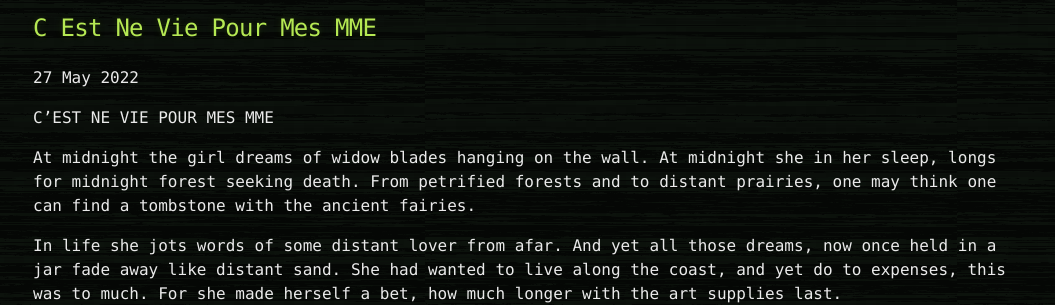
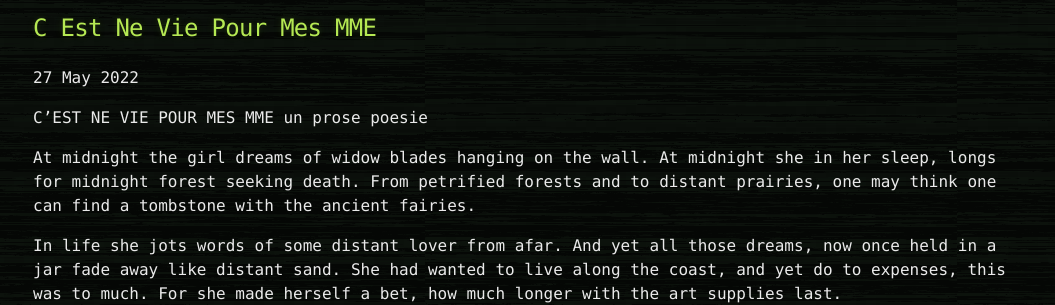
Before and after one commit to LWFlouisa/WeaverNewsletter, a Jekyll site: the page built from _posts/2022-05-27-cestneviepourmesmme.md, in a window 1280 px wide. Shown: the part 134-439 px from the top of the page, without its empty margins (107-1162 px from the left). Built offline with Jekyll 4.4.1, drawn with Linux system fonts in a browser that asks for light colours.

Commit message:
Update 2022-05-27-cestneviepourmesmme.md

```diff
--- a/_posts/2022-05-27-cestneviepourmesmme.md
+++ b/_posts/2022-05-27-cestneviepourmesmme.md
@@ -3,6 +3,7 @@ title: C Est Ne Vie Pour Mes MME
 published: true
 ---
 C'EST NE VIE POUR MES MME
+un prose poesie
 
 At midnight the girl dreams of widow blades hanging on the wall. At midnight she in her sleep, longs for midnight forest seeking death. From petrified forests and to distant prairies, one may think one can find a tombstone with the ancient fairies.
 
```
